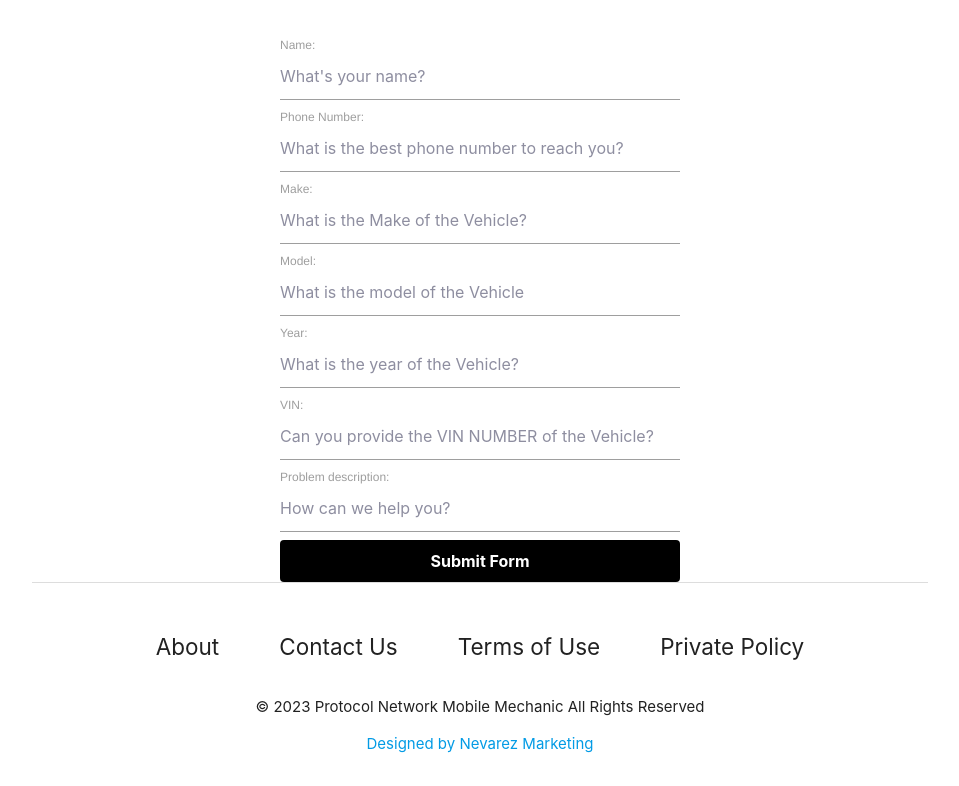
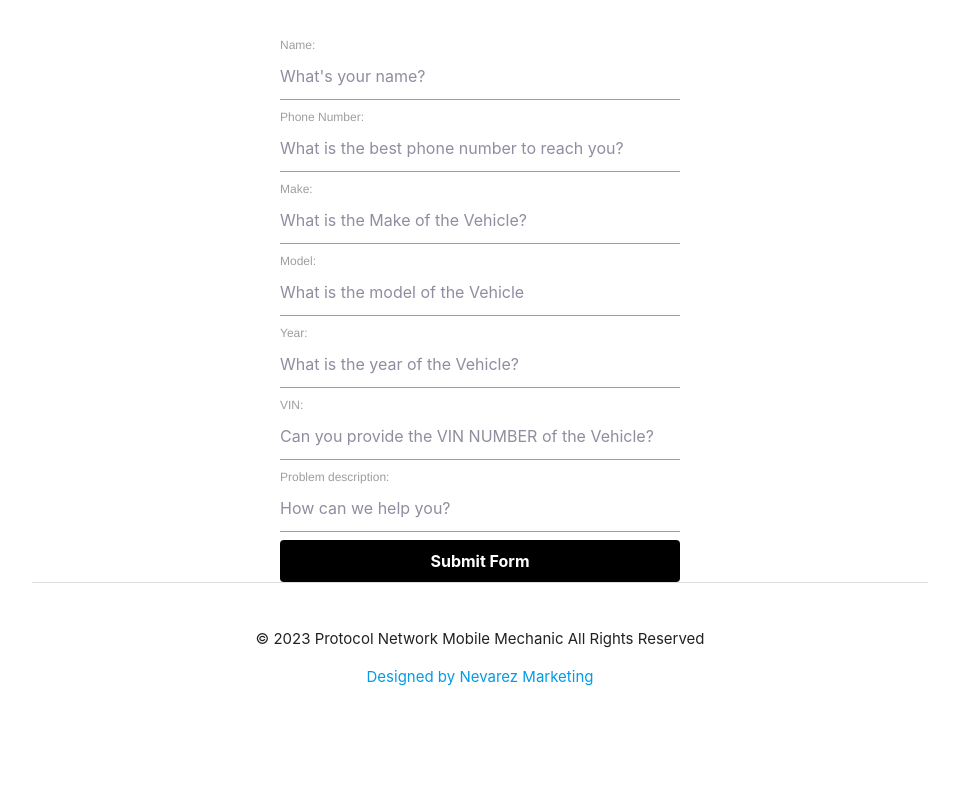
Before and after one commit to theoccultcorner/Protocol-Network, a Next.js app: page / in a window 1280 px wide. Shown: the part 343-1129 px from the top of the page, without its empty margins (160-1119 px from the left). After the commit the page ends 1061 px from the top, so only its background shows below. Built offline with nearby package versions, Linux system fonts and the light colour scheme; a web font is replaced by a local one.

Commit message:
SDFGHGFDS

```diff
--- a/pages/Footer.js
+++ b/pages/Footer.js
@@ -8,15 +8,7 @@ const Footer = () => {
 
 			<div className={`${styles.footer} container`}>
 
-				<div>
-					<ul className={styles.content}>
-						<li>About</li>
-						<li>Contact Us</li>
-						<li>Terms of Use</li>
-						<li>Private Policy</li>
 
-					</ul>
-				</div>
 				<div>
 			<a class="social" href="https://www.facebook.com/PROTOCOLNETWORK">
     <i class="fa fa-facebook-f"></i>
```
